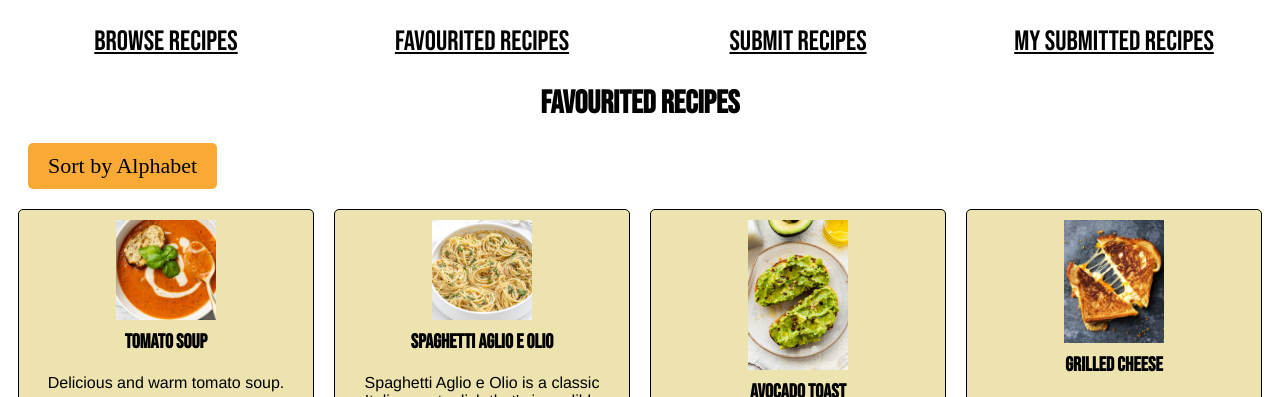
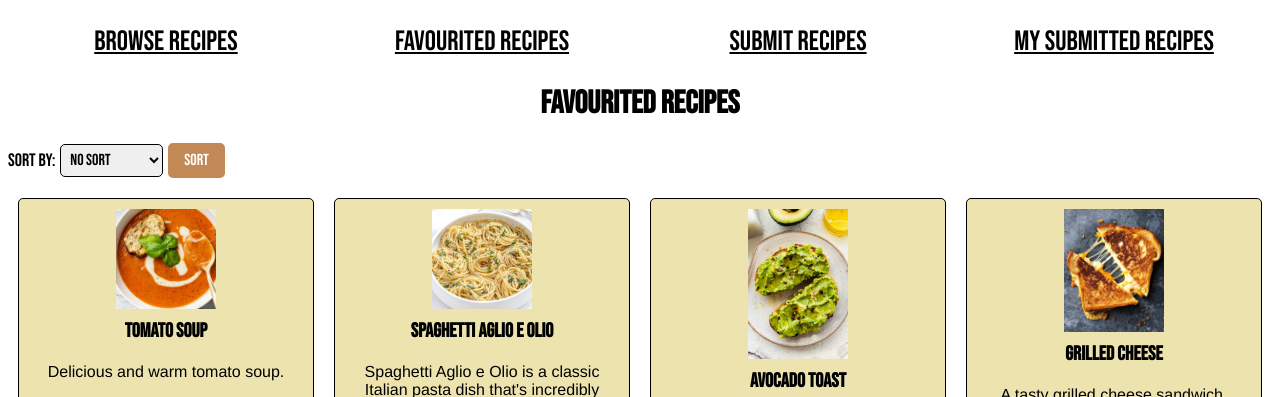
Before and after one commit to Jonkwx27/Project-IT, a Flask app: page /user/1/favouritedrecipe in a window 1280 px wide. Shown: the part 187-584 px from the top of the page. Run offline with Flask 3, Linux system fonts and the light colour scheme; a user stored in the database is signed in; data comes from the database, SQL or seed files in the repository; both versions use the stored data as it was after the commit.

Commit message:
Add sort by alphabetical function

```diff
--- a/main.py
+++ b/main.py
@@ -232,25 +232,22 @@ def favouritedrecipe(user_id):
         return redirect(url_for("login"))
 
     user = User.query.get_or_404(user_id)
+
     # Fetch favorited recipes for the user
     favourited_recipes = Recipe.query.join(FavouriteRecipe).filter(FavouriteRecipe.user_id == user_id).all()
+
+    # Get sorting criteria from the request args
+    sort_by = request.args.get("sort_by", "none")
+
+    if sort_by == "alphabetical":
+        favourited_recipes = sorted(favourited_recipes, key=attrgetter('recipe_name'))
+    elif sort_by == "cook_on":
+        favourited_recipes = sorted(favourited_recipes, key=lambda r: r.cook_on if r.cook_on else datetime.min)
+
     # Get the IDs of favourited recipes
     favourited_recipe_ids = [recipe.id for recipe in favourited_recipes]
 
-    return render_template("favourited_recipe.html", user=user, favourited_recipes=favourited_recipes, favourited_recipe_ids=favourited_recipe_ids)
-
-@app.route("/user/<int:user_id>/favouritedrecipe/sort_by_alphabet", methods=["GET"])
-def sort_favourited_recipe_by_alphabet(user_id):
-    if "user_id" not in session or session["user_id"] != user_id:
-        return redirect(url_for("login"))
-
-    user = User.query.get_or_404(user_id)
-    favourited_recipes = Recipe.query.join(FavouriteRecipe).filter(FavouriteRecipe.user_id == user_id).all()
-
-    # Sort recipes alphabetically by recipe name
-    sorted_recipes = sorted(favourited_recipes, key=attrgetter('recipe_name'))
-
-    return render_template("favourited_recipe.html", user=user, favourited_recipes=sorted_recipes)
+    return render_template("favourited_recipe.html", user=user, favourited_recipes=favourited_recipes, favourited_recipe_ids=favourited_recipe_ids, sort_by=sort_by)
 
 @app.route("/user/<int:user_id>/favorite/<int:recipe_id>", methods=['POST'])
 def favorite_recipe(user_id, recipe_id):
--- a/static/BrowseRecipe.css
+++ b/static/BrowseRecipe.css
@@ -189,3 +189,43 @@ h2 {
 .alphabet:hover {
   background-color: #f1d982;
 }
+
+.sort-selection {
+  margin-bottom: 20px;
+}
+
+.sort-selection form {
+  display: flex;
+  align-items: center;
+}
+
+.sort-selection label {
+  font-family: 'Bebas Neue', sans-serif;
+  font-size: 18px;
+  margin-right: 5px;
+}
+
+.sort-selection select {
+  font-family: 'Bebas Neue', sans-serif;
+  font-size: 16px;
+  padding: 5px;
+  border: 1px solid #000;
+  border-radius: 5px;
+  margin-right: 5px;
+}
+
+.sort-selection button {
+  padding: 8px 16px;
+  border: none;
+  cursor: pointer;
+  border-radius: 5px;
+  font-family: 'Bebas Neue', sans-serif;
+  font-size: 16px;
+  background-color: #c28855;
+  color: #fff;
+  transition: background-color 0.3s;
+}
+
+.sort-selection button:hover {
+  background-color: #98714f;
+}
--- a/templates/favourited_recipe.html
+++ b/templates/favourited_recipe.html
@@ -29,7 +29,18 @@
 
     <div class="recipes">
         <h2>Favourited Recipes</h2>
-        <a href="{{ url_for('sort_favourited_recipe_by_alphabet', user_id=user.id) }}" class="alphabet">Sort by Alphabet</a>
+        <div class="sort-selection">
+            <form method="GET" action="{{ url_for('favouritedrecipe', user_id=user.id) }}">
+                <label for="sort_by">Sort By:</label>
+                <select name="sort_by" id="sort_by">
+                    <option value="none" {% if sort_by == "none" %}selected{% endif %}>No Sort</option>
+                    <option value="alphabetical" {% if sort_by == "alphabetical" %}selected{% endif %}>Alphabetical</option>
+                    <option value="cook_on" {% if sort_by == "cook_on" %}selected{% endif %}>Cook On Date</option>
+                </select>
+                <button type="submit">Sort</button>
+            </form>
+        </div>
+
         {% if favourited_recipes %}
         {% for i in range(0, favourited_recipes|length, 4) %}
         <div class="recipe-row">
```
Also changed, not shown: static/FavouritedRecipe.css (+40 -0 lines), database.db.
